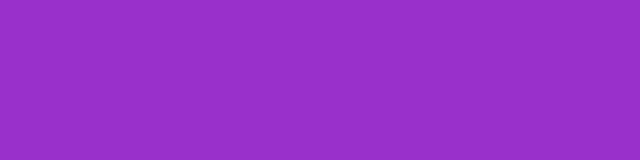
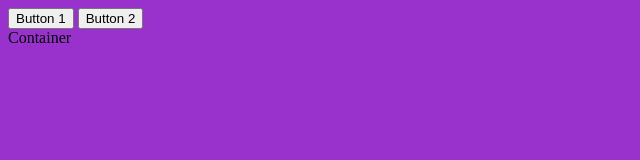
Before and after one commit to danicrosby/event-listeners, a plain HTML site: page index.html in a window 1280 px wide. Shown: the whole page, without its empty margins (0-640 px from the left). Drawn offline with Linux system fonts and the light colour scheme.

Commit message:
added eventlisteners

```diff
--- a/index.html
+++ b/index.html
@@ -8,6 +8,12 @@
 </head>
 <body>
 
+  <!-- //PUT AN ID ON THIS IN MAIN.JS -->
+  <button id="main-button">Button 1</button>
+  <button id="other-button">Button 2</button>
+
+  <div id="container">Container</div>
+
 <script src="main.js"></script>
 </body>
 </html>
--- a/main.js
+++ b/main.js
@@ -78,3 +78,63 @@ for (let key in userTwo) {
   console.log[userTwo[key]]; //returns values
   console.log(userTwo.key); //RETURNS UNDEFINED: values but doesnt work on this type of object
 }
+
+
+
+//EVENT LISTENERS
+// IS ANYTHING THAT HAPPENS ON THE DOM (MOUSE EVENT ETC)
+// event listeners is just a function on the DOM
+// when we select an element on the dom you can add an event listener
+
+//CLICK EVENT
+
+//targeting ID of element on DOM
+//ADD EVENT: what am I listening for:this example is with Event and a function
+//SPECIFIC ITEM FUNCTION/EVENT
+// const button4 = document.querySelector('#main-btn');
+
+// button.addEventListener('click', (event) => {
+//   console.log(`You clicked ${event.target.id}!`);
+// });
+
+
+// FOR GENERIC/MULTIPLE ITEMS (PRINTER)
+// const whatIsTheId = (event) => {
+//   console.log(`You clicked ${event.target.id}!`);
+// }
+// button.addEventListener('click', whatIsTheId)
+
+
+
+//TARGET 'OTHER-BUTTON' AND CLICK, RUN whatIsTheId
+// const button2 = document.querySelector('#other-button');
+// button2.addEventListener('click', whatIsTheId); //accessing the generic function we made ealier
+
+
+//event listeners pass a function or a call back (e)
+// target events within
+//click is an event
+//first argument is always a named event
+//second is the event itself
+//target mean what ever button is click
+//looking for a clicked , then giving the id that was clicked
+
+//ADDING LOGIC
+const button = document.querySelector('#main-btn');
+const container = document.querySelector('#container');
+const button2 = document.querySelector('#other-button');
+
+
+
+const whatIsTheId = (event) => {
+  // console.log(event)
+  console.log(`You clicked ${event.target.id}!`);
+
+  if (event.target.id === 'main-btn') {
+    container.innerHTML = 'You clicked the MAIN BUTTON';
+  } else {
+    container.innerHTML = 'You clicked the OTHER CONTAINER';
+  }
+}
+// button.addEventListener('click', whatIsTheId);
+button2.addEventListener('click', whatIsTheId);
```
